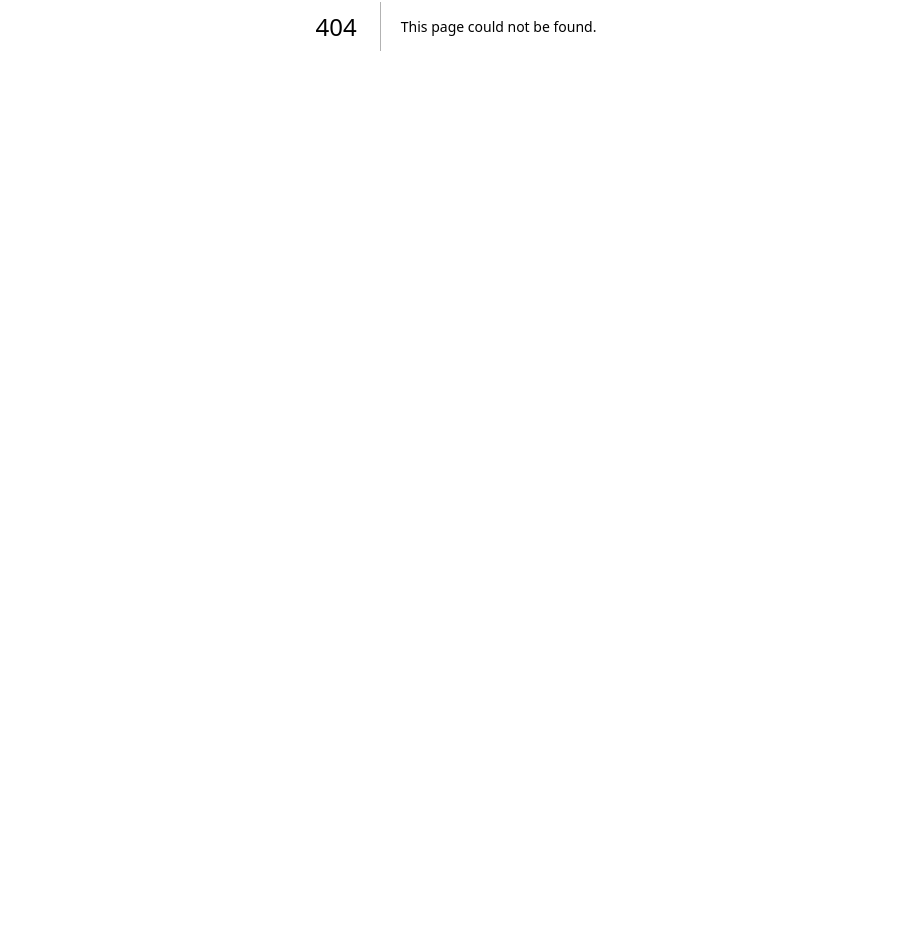
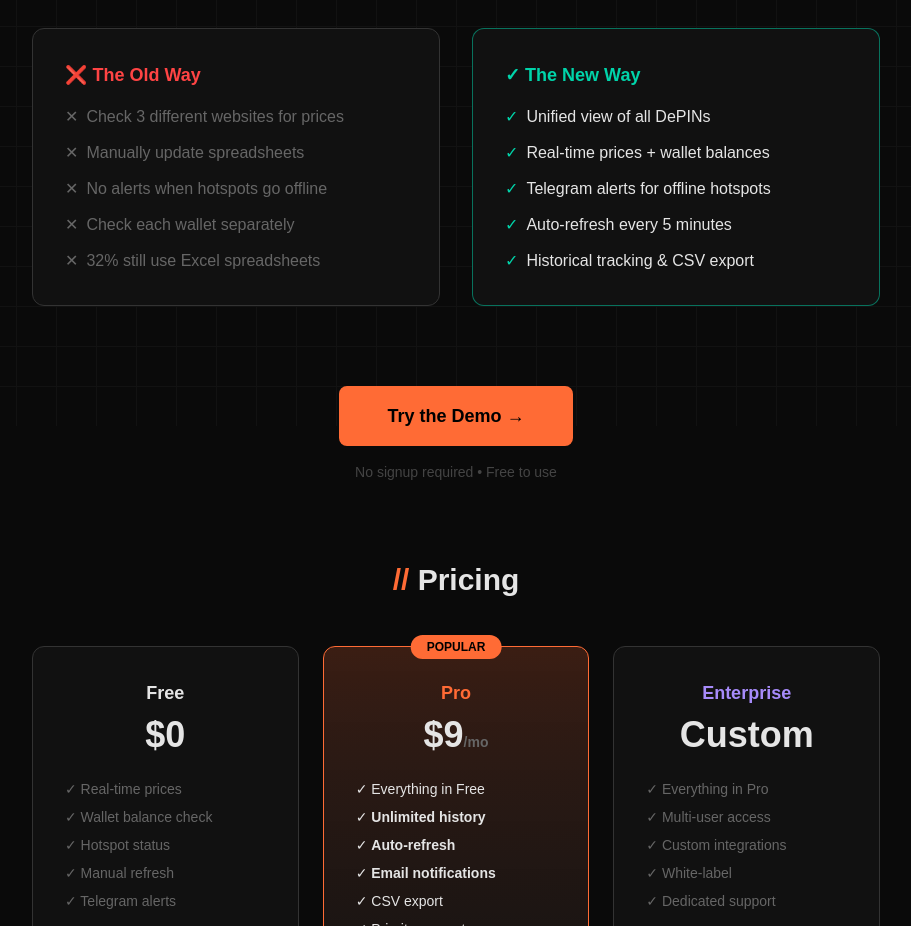
Before and after one commit to Samuel33rc/depin-dashboard, a Next.js app in the folder helium-dashboard/: page /landing in a window 1280 px wide. Before the commit this address had no page. Shown: the part 374-1300 px from the top of the page, without its empty margins (184-1095 px from the left). Before the commit the page ends 800 px from the top, so only its background shows below. Built offline with nearby package versions, Linux system fonts and the light colour scheme.

Commit message:
Add landing page with pricing and waitlist

```diff
--- /dev/null
+++ b/helium-dashboard/src/app/landing/page.tsx
@@ -0,0 +1,200 @@
+'use client';
+
+import { useState } from 'react';
+
+export default function Landing() {
+  const [email, setEmail] = useState('');
+  const [submitted, setSubmitted] = useState(false);
+
+  const handleSubmit = (e: React.FormEvent) => {
+    e.preventDefault();
+    setSubmitted(true);
+  };
+
+  return (
+    <div className="min-h-screen bg-[#0a0a0a] text-[#e5e5e5]">
+      <div className="absolute inset-0 opacity-[0.03] pointer-events-none"
+        style={{ backgroundImage: 'linear-gradient(#fff 1px, transparent 1px), linear-gradient(90deg, #fff 1px, transparent 1px)', backgroundSize: '40px 40px' }}>
+      </div>
+
+      <div className="max-w-4xl mx-auto px-6 py-20 relative">
+        <header className="text-center mb-16">
+          <div className="inline-flex items-center gap-2 bg-[#ff6b35]/10 border border-[#ff6b35]/30 px-4 py-2 rounded-full mb-6">
+            <span className="w-2 h-2 bg-[#ff6b35] rounded-full animate-pulse"></span>
+            <span className="text-xs text-[#ff6b35] uppercase tracking-widest">DePIN Operations Center</span>
+          </div>
+
+          <h1 className="text-5xl md:text-6xl font-bold mb-6">
+            <span className="text-[#ff6b35]">//</span> Stop Managing Your DePINs Manually
+          </h1>
+
+          <p className="text-xl text-[#666] max-w-2xl mx-auto">
+            The first unified dashboard for Helium + DIMO. Track rewards, monitor hotspots,
+            and get alerts — all in one place.
+          </p>
+        </header>
+
+        <div className="grid md:grid-cols-2 gap-8 mb-20">
+          <div className="bg-[#111] border border-[#333] p-8 rounded-xl">
+            <h3 className="text-lg font-bold text-[#ff4444] mb-4">❌ The Old Way</h3>
+            <ul className="space-y-3 text-[#666]">
+              <li className="flex items-center gap-2">
+                <span>✕</span> Check 3 different websites for prices
+              </li>
+              <li className="flex items-center gap-2">
+                <span>✕</span> Manually update spreadsheets
+              </li>
+              <li className="flex items-center gap-2">
+                <span>✕</span> No alerts when hotspots go offline
+              </li>
+              <li className="flex items-center gap-2">
+                <span>✕</span> Check each wallet separately
+              </li>
+              <li className="flex items-center gap-2">
+                <span>✕</span> 32% still use Excel spreadsheets
+              </li>
+            </ul>
+          </div>
+
+          <div className="bg-[#111] border border-[#00d4aa]/50 p-8 rounded-xl">
+            <h3 className="text-lg font-bold text-[#00d4aa] mb-4">✓ The New Way</h3>
+            <ul className="space-y-3 text-[#e5e5e5]">
+              <li className="flex items-center gap-2">
+                <span className="text-[#00d4aa]">✓</span> Unified view of all DePINs
+              </li>
+              <li className="flex items-center gap-2">
+                <span className="text-[#00d4aa]">✓</span> Real-time prices + wallet balances
+              </li>
+              <li className="flex items-center gap-2">
+                <span className="text-[#00d4aa]">✓</span> Telegram alerts for offline hotspots
+              </li>
+              <li className="flex items-center gap-2">
+                <span className="text-[#00d4aa]">✓</span> Auto-refresh every 5 minutes
+              </li>
+              <li className="flex items-center gap-2">
+                <span className="text-[#00d4aa]">✓</span> Historical tracking & CSV export
+              </li>
+            </ul>
+          </div>
+        </div>
+
+        <div className="text-center mb-20">
+          <a
+            href="https://depin-dashboard.vercel.app"
+            className="inline-block bg-[#ff6b35] hover:bg-[#ff8555] text-black font-bold text-lg py-4 px-12 rounded-lg transition-colors"
+          >
+            Try the Demo →
+          </a>
+          <p className="text-[#444] text-sm mt-4">No signup required • Free to use</p>
+        </div>
+
+        <div className="mb-20">
+          <h2 className="text-3xl font-bold text-center mb-12">
+            <span className="text-[#ff6b35]">//</span> Pricing
+          </h2>
+
+          <div className="grid md:grid-cols-3 gap-6">
+            <div className="bg-[#111] border border-[#333] p-8 rounded-xl text-center">
+              <h3 className="text-lg font-bold text-[#e5e5e5] mb-2">Free</h3>
+              <p className="text-4xl font-bold text-[#e5e5e5] mb-6">$0</p>
+              <ul className="text-left space-y-2 text-sm text-[#666] mb-8">
+                <li>✓ Real-time prices</li>
+                <li>✓ Wallet balance check</li>
+                <li>✓ Hotspot status</li>
+                <li>✓ Manual refresh</li>
+                <li>✓ Telegram alerts</li>
+              </ul>
+              <a
+                href="https://depin-dashboard.vercel.app"
+                className="block w-full border border-[#333] text-[#666] py-2 rounded-lg hover:border-[#ff6b35] hover:text-[#ff6b35] transition-colors"
+              >
+                Get Started
+              </a>
+            </div>
+
+            <div className="bg-gradient-to-b from-[#ff6b35]/20 to-[#111] border border-[#ff6b35] p-8 rounded-xl text-center relative">
+              <div className="absolute top-0 left-1/2 -translate-x-1/2 -translate-y-1/2 bg-[#ff6b35] text-black text-xs font-bold px-4 py-1 rounded-full">
+                POPULAR
+              </div>
+              <h3 className="text-lg font-bold text-[#ff6b35] mb-2">Pro</h3>
+              <p className="text-4xl font-bold text-[#e5e5e5] mb-6">$9<span className="text-sm text-[#666]">/mo</span></p>
+              <ul className="text-left space-y-2 text-sm text-[#e5e5e5] mb-8">
+                <li>✓ Everything in Free</li>
+                <li>✓ <strong>Unlimited history</strong></li>
+                <li>✓ <strong>Auto-refresh</strong></li>
+                <li>✓ <strong>Email notifications</strong></li>
+                <li>✓ CSV export</li>
+                <li>✓ Priority support</li>
+              </ul>
+              <button
+                className="block w-full bg-[#ff6b35] hover:bg-[#ff8555] text-black font-bold py-2 rounded-lg transition-colors"
+              >
+                Coming Soon
+              </button>
+            </div>
+
+            <div className="bg-[#111] border border-[#333] p-8 rounded-xl text-center">
+              <h3 className="text-lg font-bold text-[#a78bfa] mb-2">Enterprise</h3>
+              <p className="text-4xl font-bold text-[#e5e5e5] mb-6">Custom</p>
+              <ul className="text-left space-y-2 text-sm text-[#666] mb-8">
+                <li>✓ Everything in Pro</li>
+                <li>✓ Multi-user access</li>
+                <li>✓ Custom integrations</li>
+                <li>✓ White-label</li>
+                <li>✓ Dedicated support</li>
+              </ul>
+              <button
+                className="block w-full border border-[#333] text-[#666] py-2 rounded-lg hover:border-[#a78bfa] hover:text-[#a78bfa] transition-colors"
+              >
+                Contact Us
+              </button>
+            </div>
+          </div>
+        </div>
+
+        <div className="mb-20">
+          <h2 className="text-3xl font-bold text-center mb-12">
+            <span className="text-[#ff6b35]">//</span> Join the Waitlist
+          </h2>
+
+          <div className="max-w-md mx-auto">
+            {submitted ? (
+              <div className="bg-[#00d4aa]/10 border border-[#00d4aa]/30 p-6 rounded-xl text-center">
+                <p className="text-[#00d4aa] font-bold">You're on the list!</p>
+                <p className="text-[#666] text-sm mt-2">We'll notify you when Pro features launch.</p>
+              </div>
+            ) : (
+              <form onSubmit={handleSubmit} className="space-y-4">
+                <input
+                  type="email"
+                  value={email}
+                  onChange={(e) => setEmail(e.target.value)}
+                  placeholder="Enter your email"
+                  required
+                  className="w-full bg-[#0a0a0a] border border-[#333] px-6 py-4 rounded-xl text-[#e5e5e5] placeholder-[#444] focus:outline-none focus:border-[#ff6b35] text-center"
+                />
+                <button
+                  type="submit"
+                  className="w-full bg-[#ff6b35] hover:bg-[#ff8555] text-black font-bold py-4 rounded-xl transition-colors"
+                >
+                  Join Waitlist
+                </button>
+              </form>
+            )}
+            <p className="text-[#444] text-xs text-center mt-4">
+              No spam. Unsubscribe anytime.
+            </p>
+          </div>
+        </div>
+
+        <footer className="text-center text-[#333] text-sm">
+          <p>━━━━━━━━━━━━━━━━━━━━━━━━━━━━━━━━━━━━━━━━</p>
+          <p className="mt-4">DePIN Dashboard © 2026</p>
+          <p className="mt-2 text-[#222]">
+            Built for DePIN operators, by DePIN operators
+          </p>
+        </footer>
+      </div>
+    </div>
+  );
+}
```
Also changed, not shown: 1 other file (tests, documents, lock files or other folders).
